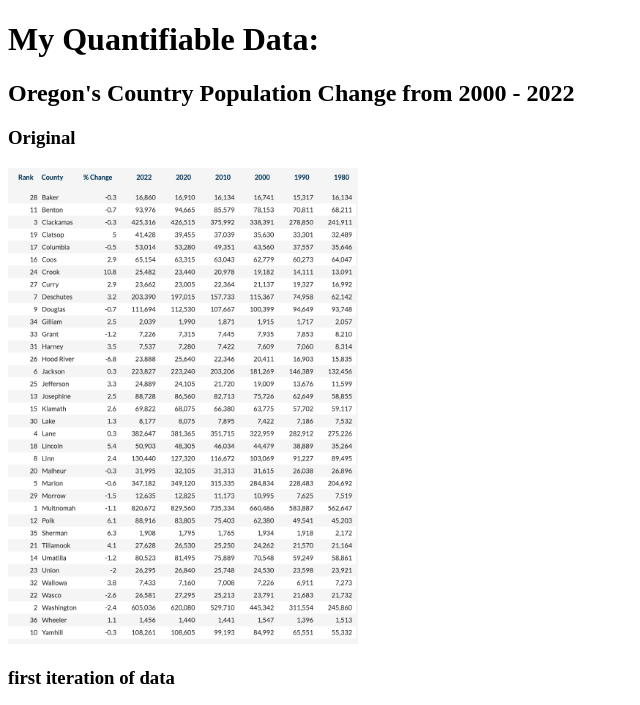
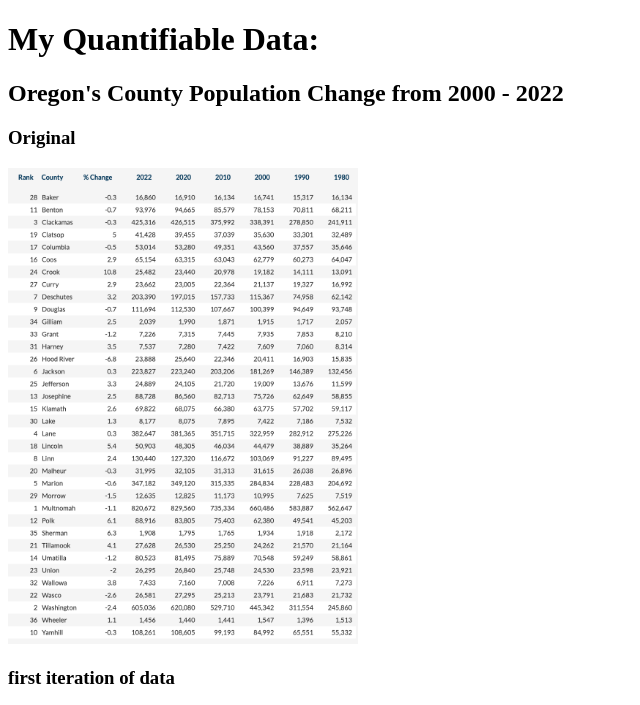
Before and after one commit to aD3nnis/PortfolioBuilt, a website: page Blog/blog4.html in a window 1280 px wide. Shown: the top 705 px of the page, without its empty margins (0-640 px from the left). Drawn offline with Linux system fonts and the light colour scheme.

Commit message:
fixed word

```diff
--- a/Blog/blog4.html
+++ b/Blog/blog4.html
@@ -11,7 +11,7 @@
         My Quantifiable Data:
     </h1>
     <h2>
-        Oregon's Country Population Change from 2000 - 2022
+        Oregon's County Population Change from 2000 - 2022
     </h2>
     <h3>
         Original
```
